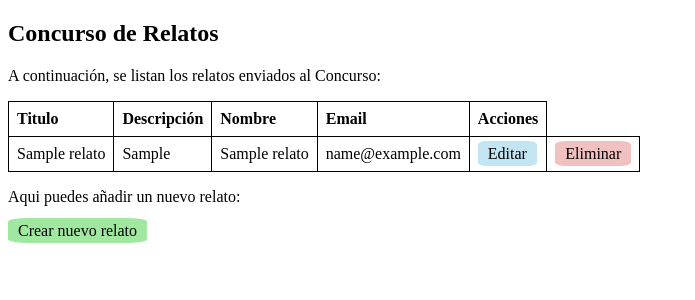
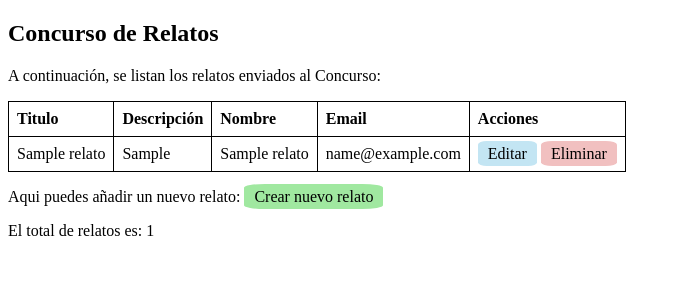
Before and after one commit to kimhza/curso_php, a PHP site: page / in a window 1280 px wide. Shown: the top 300 px of the page, without its empty margins (0-695 px from the left). Run offline with PHP 8.4, Linux system fonts and the light colour scheme; tables that the repository leaves empty or names only in its code hold one stand-in row (values such as "Sample post").

Commit message:
Se actualizan vistas de la actividad 15.1

```diff
--- a/15-crud/15.1-actividad/controllers/RelatoController.php
+++ b/15-crud/15.1-actividad/controllers/RelatoController.php
@@ -6,6 +6,7 @@ class RelatoController {
 
     public function listar() {
         $relatos = Relato::obtenerTodos();
+        $conteo = Relato::contar_relatos();
         require_once '../views/index.php';
     }
 
--- a/15-crud/15.1-actividad/models/Relato.php
+++ b/15-crud/15.1-actividad/models/Relato.php
@@ -56,4 +56,13 @@ class Relato {
         $cons_prep->bindParam('id', $id);
         $cons_prep->execute();
     }
+
+    public static function contar_relatos() {
+        $conexion = Database::obtenerConexion();
+        $consulta = "SELECT COUNT(*) as total FROM tbl_relatos;";
+        $cons_prep = $conexion->prepare($consulta);
+        $cons_prep->execute();
+        $result = $cons_prep->fetch(PDO::FETCH_ASSOC);
+        return $result['total'];
+    }
 }
--- a/15-crud/15.1-actividad/views/index.php
+++ b/15-crud/15.1-actividad/views/index.php
@@ -32,15 +32,17 @@
                     <td><?= htmlspecialchars($relato['email']) ?></td>
                     <td> <a class="btn-accion btn-accion-editar"
                             href="index.php?accion=editar&id=<?= $relato['id']?>">Editar</a>
+                        <a class="btn-accion btn-accion-eliminar"
+                            href="index.php?accion=eliminar&id=<?= $relato['id'] ?> ">Eliminar</a>
                     </td>
-                    <td> <a class="btn-accion btn-accion-eliminar"
-                            href="index.php?accion=eliminar&id=<?= $relato['id'] ?> ">Eliminar</a> </td>
                 </tr>
                 <?php endforeach; ?>
             </tbody>
         </table>
-        <p>Aqui puedes añadir un nuevo relato:</p>
-        <a class="btn-accion btn-accion-crear" href="index.php?accion=crear">Crear nuevo relato</a>
+        <p>Aqui puedes añadir un nuevo relato: <a class="btn-accion btn-accion-crear"
+                href="index.php?accion=crear">Crear nuevo relato</a> </p>
+
+        <p>El total de relatos es: <?= $conteo; ?></p>
     </main>
 </body>
 
```
